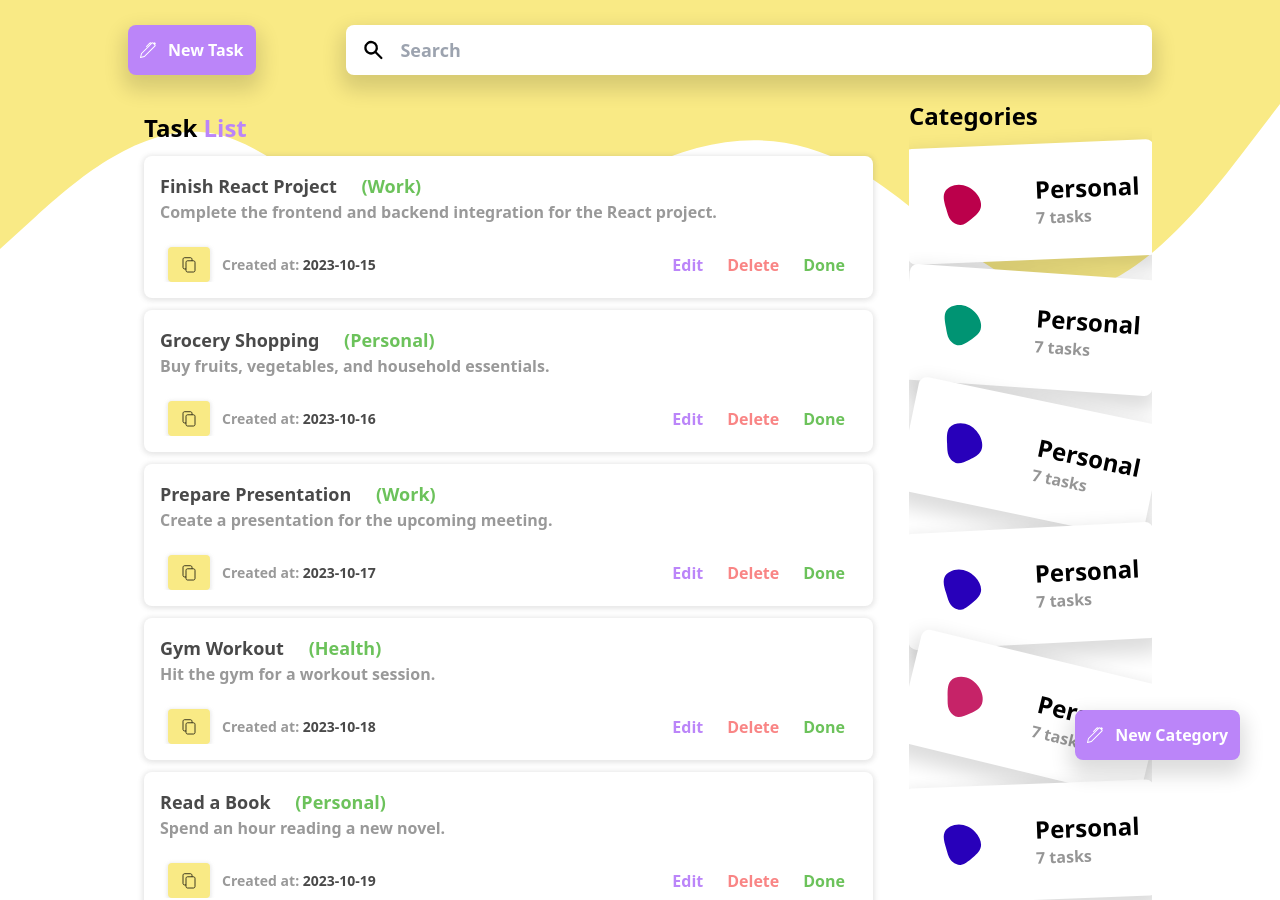
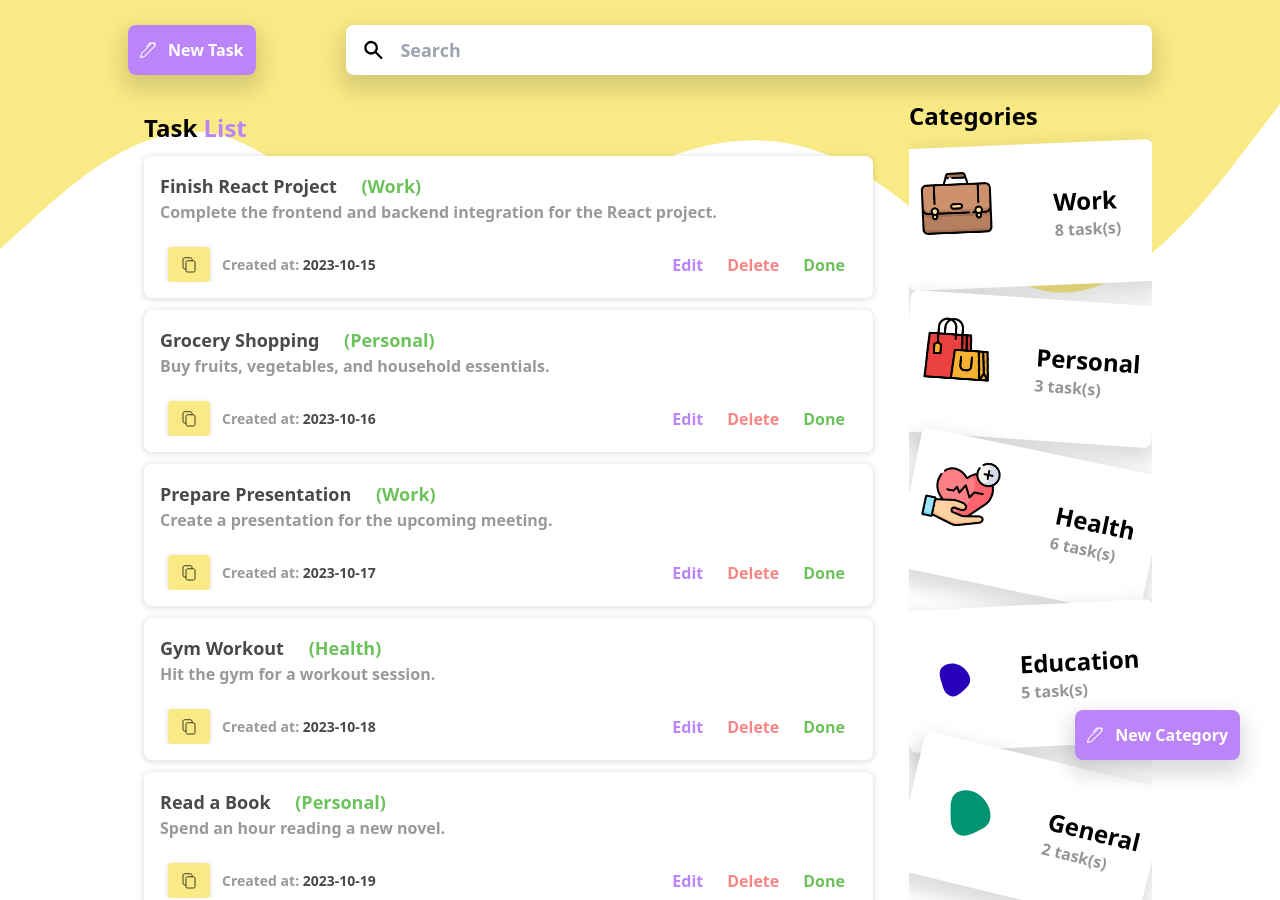
Before and after one commit to Alausa-AbdulAzeez/todo_test, a React (Vite) app: page / in a window 1280 px wide. Built offline with nearby package versions, Linux system fonts and the light colour scheme.

Commit message:
created category data and separated the component

```diff
--- a/src/assets/images/index.js
+++ b/src/assets/images/index.js
@@ -1,5 +1,9 @@
 import boy from './boy.png'
 import copy from './copy.svg'
 import tick from './tick.svg'
+import briefcase from './briefcase.png'
+import shopping from './shopping.png'
+import healthcare from './healthcare.png'
+import education from './education.png'
 
-export { boy, copy, tick }
+export { boy, copy, tick, briefcase, shopping, healthcare, education }
--- /dev/null
+++ b/src/components/CategoryCard.jsx
@@ -0,0 +1,28 @@
+const CategoryCard = ({ category, cardStyle, getRandomBlob }) => {
+  // CATEGORY PROP
+  const { id, image, name, tasks } = category
+
+  return (
+    <div
+      className={`category h-[100px] w-[250px]  flex-1 p-2 flex items-center justify-center`}
+      key={id}
+      style={cardStyle}
+    >
+      <div className='w-[100px] h-[100px]'>
+        <img
+          src={image ? image : getRandomBlob()}
+          alt='category icon'
+          className={`${image ? 'w-[70px] h-[70px]' : 'w-full h-full'}`}
+        />
+      </div>
+      <div className='flex flex-col flex-1 bg-white pl-8'>
+        <h1 className='font-bold text-2xl '>{name}</h1>
+        <p className='text-mainBlack opacity-[0.5] text-base font-bold'>
+          {tasks} task(s)
+        </p>
+      </div>
+    </div>
+  )
+}
+
+export default CategoryCard
--- a/src/pages/Home.jsx
+++ b/src/pages/Home.jsx
@@ -11,6 +11,8 @@ import { BsPen } from 'react-icons/bs'
 import { HiSearch } from 'react-icons/hi'
 import TaskCard from '../components/TaskCard'
 import { useState } from 'react'
+import { briefcase, education, healthcare, shopping } from '../assets/images'
+import CategoryCard from '../components/CategoryCard'
 
 const Home = () => {
   // TODOS
@@ -62,7 +64,39 @@ const Home = () => {
   const [copied, setCopied] = useState('')
 
   // CATEGORY DATA
-  const category = [1, 2, 3, 4, 5, 6]
+  const categoryData = [
+    {
+      id: 1,
+      name: 'Work',
+      image: briefcase,
+      tasks: 8,
+    },
+    {
+      id: 2,
+      name: 'Personal',
+      image: shopping,
+      tasks: 3,
+    },
+    {
+      id: 3,
+      name: 'Health',
+      image: healthcare,
+      tasks: 6,
+    },
+
+    {
+      id: 5,
+      name: 'Education',
+      color: education,
+      tasks: 5,
+    },
+    {
+      id: 6,
+      name: 'General',
+      color: null,
+      tasks: 2,
+    },
+  ]
 
   // A COLLECTION OF BLOB SHAPES AND COLORS FOR USER GENERATED CATEGORIES
   const blobCollection = [blob1, blob2, blob3, blob4, blob5, blob6]
@@ -126,7 +160,9 @@ const Home = () => {
               <div className='ml-3 '>New Category</div>
             </div>
           </div>
-          {category?.map((cat, index) => {
+          {categoryData?.map((category) => {
+            const { id } = category
+
             // Generate a random tilt angle between -10 and 5 degrees
             const tiltAngle = Math.random() * 20 - 5 + 'deg'
 
@@ -135,25 +171,12 @@ const Home = () => {
             }
 
             return (
-              <div
-                className={`category h-[100px] w-[250px]  flex-1 p-2 flex items-center justify-center`}
-                key={index}
-                style={cardStyle}
-              >
-                <div className='w-[100px] h-[100px]'>
-                  <img
-                    src={getRandomBlob()}
-                    alt='category icon'
-                    className='w-full h-full'
-                  />
-                </div>
-                <div className='flex flex-col flex-1 bg-white pl-8'>
-                  <h1 className='font-bold text-2xl '>Personal</h1>
-                  <p className='text-mainBlack opacity-[0.5] text-base font-bold'>
-                    7 tasks
-                  </p>
-                </div>
-              </div>
+              <CategoryCard
+                category={category}
+                key={id}
+                cardStyle={cardStyle}
+                getRandomBlob={getRandomBlob}
+              />
             )
           })}
         </div>
```
